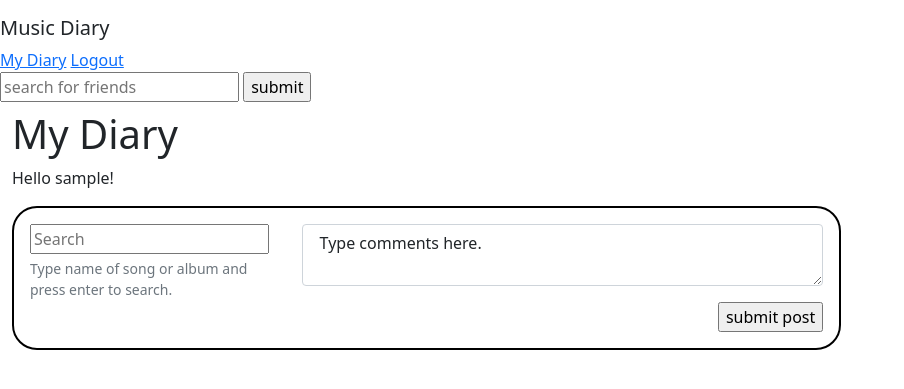
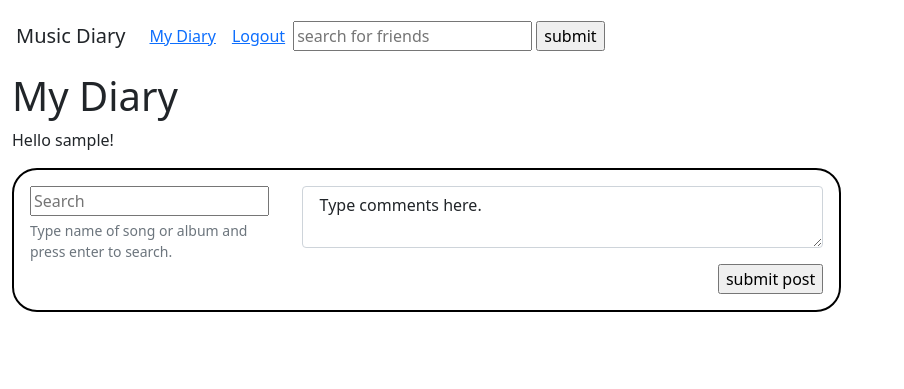
Before and after one commit to rach0101/Music_Diary_Hackbright_Project, a Flask app: a page that uses templates/base.html in a window 1280 px wide. Shown: the top 389 px of the page, without its empty margins (0-904 px from the left). Run offline with Flask 2, Linux system fonts and the light colour scheme; the visitor is signed in with stand-in values (Sample User, id 1); data that the repository does not hold is empty.

Commit message:
Finish navbar alignment

```diff
--- a/static/styles.css
+++ b/static/styles.css
@@ -42,8 +42,6 @@
     width: 100%;
 }
 
-
-
 .music_info {
     padding: 0;
 }
--- a/templates/base.html
+++ b/templates/base.html
@@ -29,12 +29,14 @@
 </head>
 
 <body>
-<nav class="navbar navbar-expand-lg ">
-  <div>
-    <div class="navbar-brand">Music Diary</div>
-    {% block nav %}{% endblock %}
-  </div>
-</nav>
+
+  <nav class="navbar navbar-expand-sm p-3">
+
+      <div class="navbar-brand">Music Diary</div>
+      {% block nav %}{% endblock %}
+
+  </nav>
+
 {% block body %}{% endblock %}
 </body>
 
--- a/templates/diary.html
+++ b/templates/diary.html
@@ -8,10 +8,10 @@
 
 {% block nav %}
 <!-- fix link below -->
-<div>
-    <a href="/diary/<username>"> My Diary</a>
-    <a href="/logout" action="/logout"> Logout</a>
-</div>
+
+<a class="p-2" href="/diary/<username>"> My Diary</a>
+<a class="p-2" href="/logout" action="/logout"> Logout</a>
+
 
 <form action="/search" method="POST" class="form-inline">
     <input type="text" placeholder="search for friends" name="search">
```
